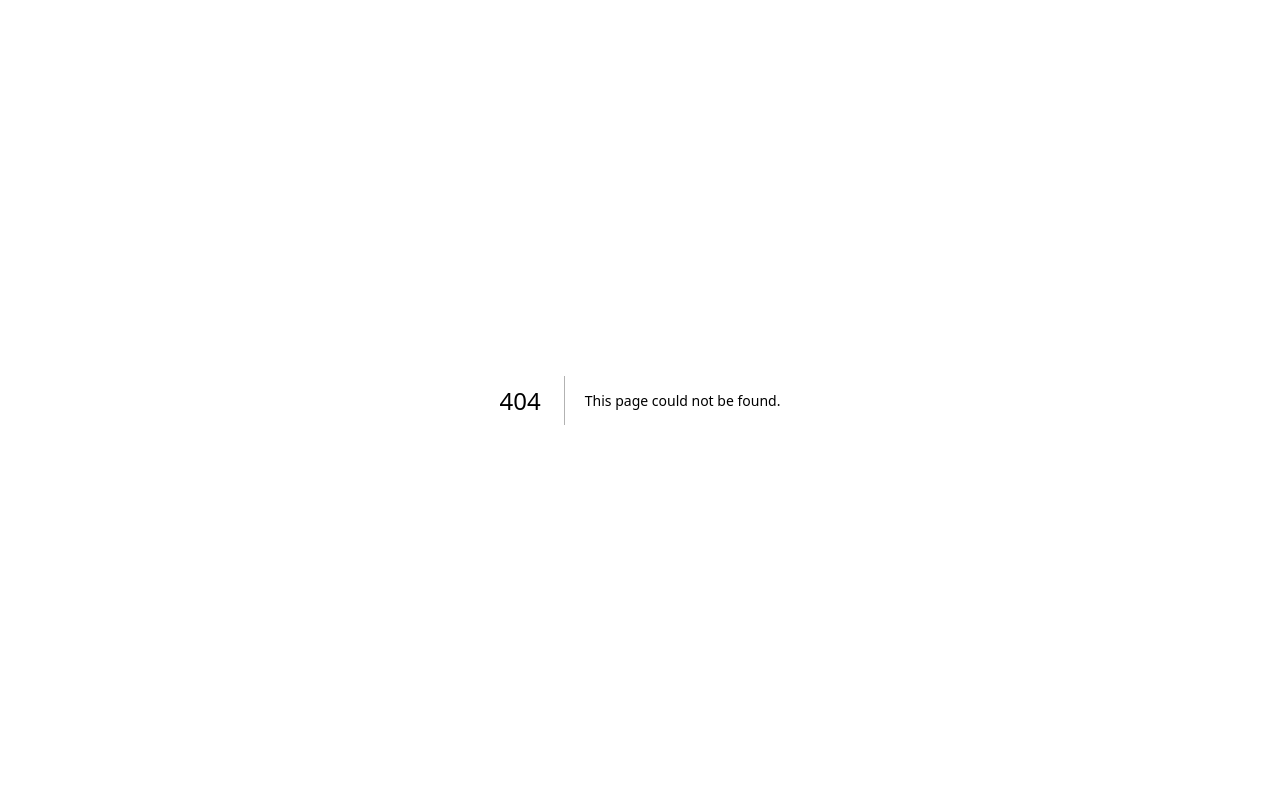
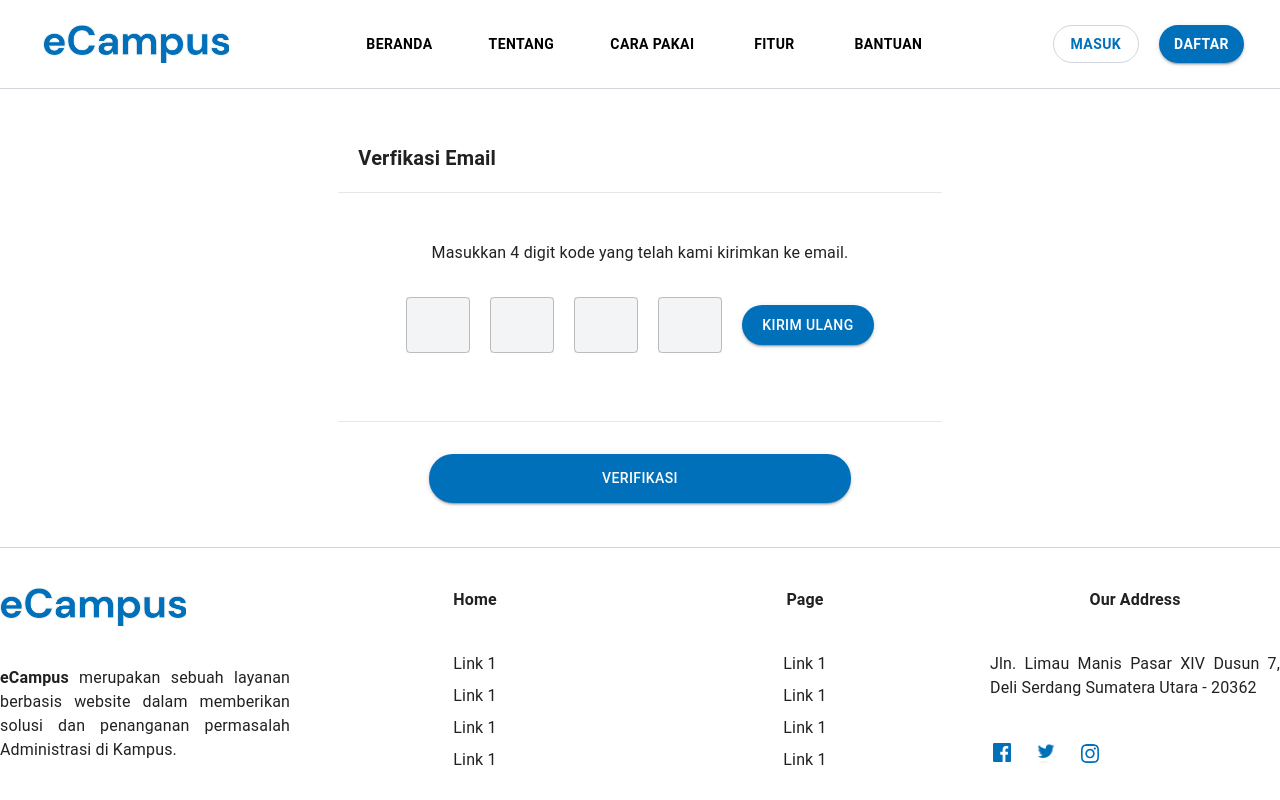
Before and after one commit to syauqiamiq/e-campus-frontend, a Next.js app: page /verif-email in a window 1280 px wide. Before the commit this address had no page. Shown: the top 800 px of the page. Built offline with nearby package versions, Linux system fonts and the light colour scheme.

Commit message:
menambahkan halaman verif-email

```diff
--- /dev/null
+++ b/src/modules/verif-email/pages/VerifEmail.jsx
@@ -0,0 +1,45 @@
+import Layout from '@components/layout/Layout'
+import React from 'react'
+import TextField from '@mui/material/TextField';
+import Button from '@mui/material/Button';
+
+const VerifEmail = () => {
+  return (
+    <Layout>
+        <div className="flex justify-center p-3">
+            <div className="mt-28 flex flex-col bg-[#FFFFFF] w-full rounded-xl sm:w-fit">
+                <div className="border-b border-bot p-5">
+                    <h1 className="font-bold text-center text-base sm:text-lg sm:text-left md:text-xl">Verfikasi Email</h1>
+                </div>
+
+                <div className="border-b border-bot flex flex-col justify-center items-center p-5 md:p-12">
+                    <div>
+                        <p className="text-xs sm:text-sm md:text-base">Masukkan 4 digit kode yang telah kami kirimkan ke email.</p>
+                    </div>
+
+                    <div className="flex flex-col items-center gap-5 mt-3 sm:flex-row md:p-5">
+                        <div className="flex justify-center flex-wrap gap-5">
+                            <TextField className="bg-gray-100 outline-none w-12 sm:w-16" id="outlined-basic"  variant="outlined" />
+                            <TextField className="bg-gray-100 outline-none w-12 sm:w-16" id="outlined-basic"  variant="outlined" />
+                            <TextField className="bg-gray-100 outline-none w-12 sm:w-16" id="outlined-basic"  variant="outlined" />
+                            <TextField className="bg-gray-100 outline-none w-12 sm:w-16" id="outlined-basic"  variant="outlined" />
+                        </div>
+
+                        <div className="">
+                            <Button className="bg-campus-blue rounded-3xl font-medium px-5 py-2 " variant="contained">Kirim Ulang</Button>
+                        </div>
+                    </div>
+                </div>
+
+                <div>
+                    <div className="flex justify-center px-5 py-8">
+                        <Button className="bg-campus-blue rounded-3xl font-medium px-6 py-3 w-80 md:w-9/12" variant="contained">Verifikasi</Button>
+                    </div>
+                </div>
+            </div>
+        </div>
+    </Layout>
+  )
+}
+
+export default VerifEmail
--- /dev/null
+++ b/src/pages/verif-email/index.js
@@ -0,0 +1,3 @@
+import VerifEmail from "@modules/verif-email/pages/VerifEmail";
+
+export default VerifEmail;
```
